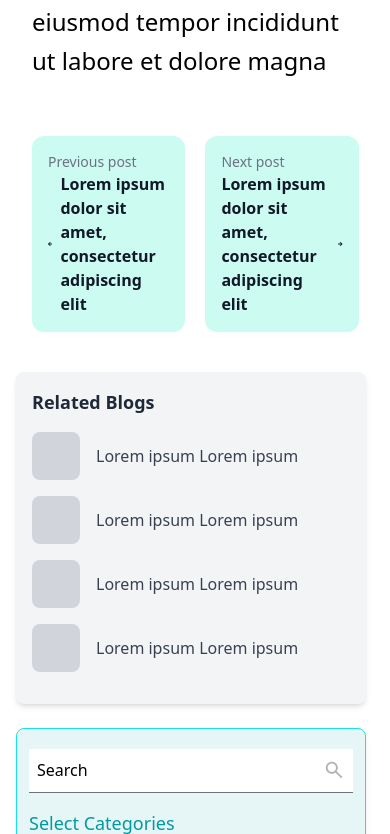
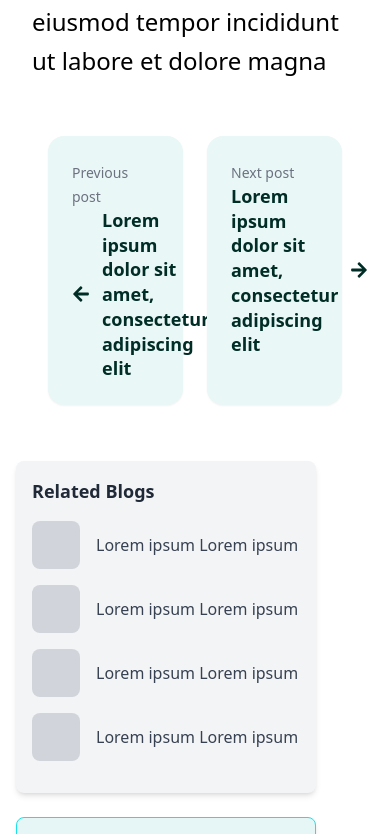
Before and after one commit to ajayAnthwal/healthcare2, a Next.js app: page /blog in a window 390 px wide. Shown: the part 1950-2784 px from the top of the page. Built offline with nearby package versions, Linux system fonts and the light colour scheme; a web font is replaced by a local one.

Commit message:
refactor: enhance blog page layout and improve responsiveness

```diff
--- a/src/app/blog/page.js
+++ b/src/app/blog/page.js
@@ -3,7 +3,6 @@ import React, { useState } from "react";
 import Image from "next/image";
 import apollo from "@/assets/images/header/apollo.png";
 import { FaArrowLeft, FaArrowRight } from "react-icons/fa";
-import Link from "next/link";
 
 const BlogPage = () => {
   const [selectedIndex, setSelectedIndex] = useState(null);
@@ -18,11 +17,11 @@ const BlogPage = () => {
 
   return (
     <div className="bg-white">
-      <div className="hidden bg-[url('/bg.png')] bg-cover bg-center md:block">
-        <div className="relative mx-auto h-[454px] flex flex-col items-center bg-no-repeat pl-[20px] md:pl-[45px]">
-          <div className="hidden md:flex w-full items-center justify-between gap-6 md:gap-10">
-            <div className="flex-1 text-center md:text-left space-y-3 md:space-y-4">
-              <h1 className="text-3xl md:text-[60px] font-medium leading-[40px] md:leading-[105px] tracking-[-1.2px] font-poppins text-white">
+      <div className="hidden md:block bg-[url('/bg.png')] bg-cover bg-center banner">
+        <div className="relative  mx-auto h-auto flex flex-col items-center bg-no-repeat pl-8">
+          <div className="hidden md:flex w-full flex-col md:flex-row items-center">
+            <div className="flex-1 text-center md:text-left">
+              <h1 className="text-5xl md:text-[60px] font-medium leading-[105px] tracking-[-1.2px] font-poppins text-white">
                 Choosing the Apollo <br /> Homecare’s wheelchair
               </h1>
             </div>
@@ -30,17 +29,17 @@ const BlogPage = () => {
               <Image
                 src={apollo}
                 alt="Care at Home"
-                width={320}
-                height={280}
-                className="rounded-lg shadow-lg md:w-[494px] md:h-[454px]"
+                width={604}
+                height={555}
+                className="rounded-lg shadow-lg"
               />
             </div>
           </div>
         </div>
       </div>
 
-      <div className=" flex flex-col md:flex-row gap-6 px-4 md:px-[55px] py-10">
-        <div className="hidden md:flex flex-col gap-4">
+      <div className="flex md:flex-row gap-6 px-4 py-10 flex-col">
+        <div className=" hidden md:flex flex-col gap-4">
           <div className="flex items-center gap-2 cursor-pointer">
             <svg
               xmlns="http://www.w3.org/2000/svg"
@@ -72,7 +71,7 @@ const BlogPage = () => {
             </svg>
           </div>
         </div>
-        <div className="flex-1 space-y-6">
+        <div className="  space-y-6">
           <div className="flex justify-between text-center">
             <div>
               <p className="text-lg text-gray-800 leading-relaxed">
@@ -152,7 +151,7 @@ const BlogPage = () => {
             </div>
           </div>
 
-          <div className="mt-6 p-4 bg-white rounded-lg border-t border-gray-300 flex flex-col md:flex-row justify-between gap-4 items-start">
+          <div className="mt-6 p-4 bg-white rounded-lg border-t border-gray-300 flex flex-col md:flex-col justify-between gap-4 items-start">
             <div className="w-[150px] h-[150px] rounded-full">
               <svg
                 xmlns="http://www.w3.org/2000/svg"
@@ -180,39 +179,34 @@ const BlogPage = () => {
                 tempor incididunt ut labore et dolore madipiscing elit, sed do
                 eiusmod tempor incididunt ut labore et dolore magna{" "}
               </p>
+              <div className="grid grid-cols-2 gap-6 mt-10 p-4">
+                <div className="group bg-[#EAF7F7] p-6 rounded-2xl shadow-sm transition-all duration-300 hover:shadow-md hover:scale-[1.02]">
+                  <span className="text-gray-500 text-sm">Previous post</span>
+                  <div className="flex items-center gap-3 font-bold text-[#002D26] text-lg leading-snug">
+                    <div className="transition-transform duration-300 group-hover:-translate-x-1">
+                      <FaArrowLeft size={18} />
                     </div>
-          </div>
-
-          <div className="flex justify-between items-center container gap-5 mt-10  p-4">
-            <Link
-              href="/previous-post"
-              className="bg-teal-100 p-4 rounded-xl w-1/2 flex flex-col"
-            >
-              <span className="text-gray-500 text-sm">Previous post</span>
-              <div className="flex items-center gap-2 font-bold text-gray-900">
-                <FaArrowLeft size={18} />
                     <span>
                       Lorem ipsum dolor sit amet, consectetur adipiscing elit
                     </span>
                   </div>
-            </Link>
-            <Link
-              href="/next-post"
-              className="bg-teal-100 p-4 rounded-xl w-1/2 flex flex-col text-left"
-            >
+                </div>
+                <div className="group bg-[#EAF7F7] p-6 rounded-2xl shadow-sm transition-all duration-300 hover:shadow-md hover:scale-[1.02]">
                   <span className="text-gray-500 text-sm">Next post</span>
-              <div className="flex items-center gap-2 justify-start font-bold text-gray-900">
+                  <div className="flex items-center gap-3 font-bold text-[#002D26] text-lg leading-snug">
                     <span>
                       Lorem ipsum dolor sit amet, consectetur adipiscing elit
                     </span>
+                    <div className="transition-transform duration-300 group-hover:translate-x-1">
                       <FaArrowRight size={18} />
                     </div>
-            </Link>
                   </div>
                 </div>
-
-        {/* Sidebar Section */}
-        <div className="w-[350px] md:w-[264px]  space-y-6">
+              </div>
+            </div>
+          </div>
+        </div>
+        <div className=" max-w-[300px] min-w-[300px] space-y-6">
           <div className="bg-gray-100 p-4 rounded-lg shadow-md">
             <h4 className="text-lg font-semibold text-gray-800 mb-4">
               Related Blogs
@@ -226,7 +220,7 @@ const BlogPage = () => {
           </div>
 
           <div className="md:block w-auto sticky top-4 h-fit space-y-4">
-            <div className="bg-[#E6F5F5] px-3 py-5 shadow-md rounded-lg border border-[#1AE2E9] w-[350px] md:w-[264px]">
+            <div className="bg-[#E6F5F5] px-3 py-5 shadow-md rounded-lg border border-[#1AE2E9] ">
               <div className="flex h-11 px-2 justify-between items-center border-b border-gray-500 bg-white">
                 <input
                   type="text"
```
Lines whose indentation alone changed are shown as unchanged.
